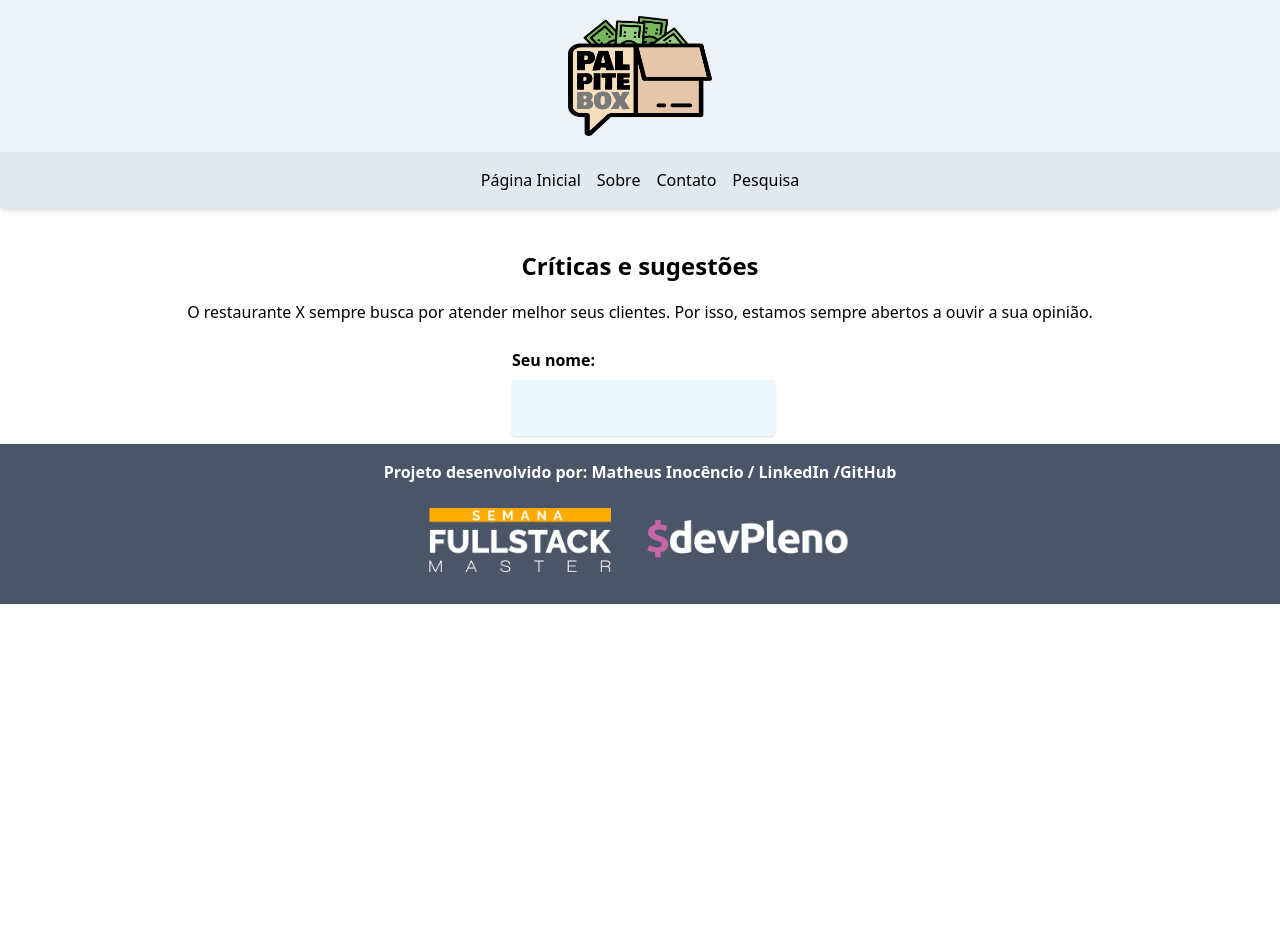
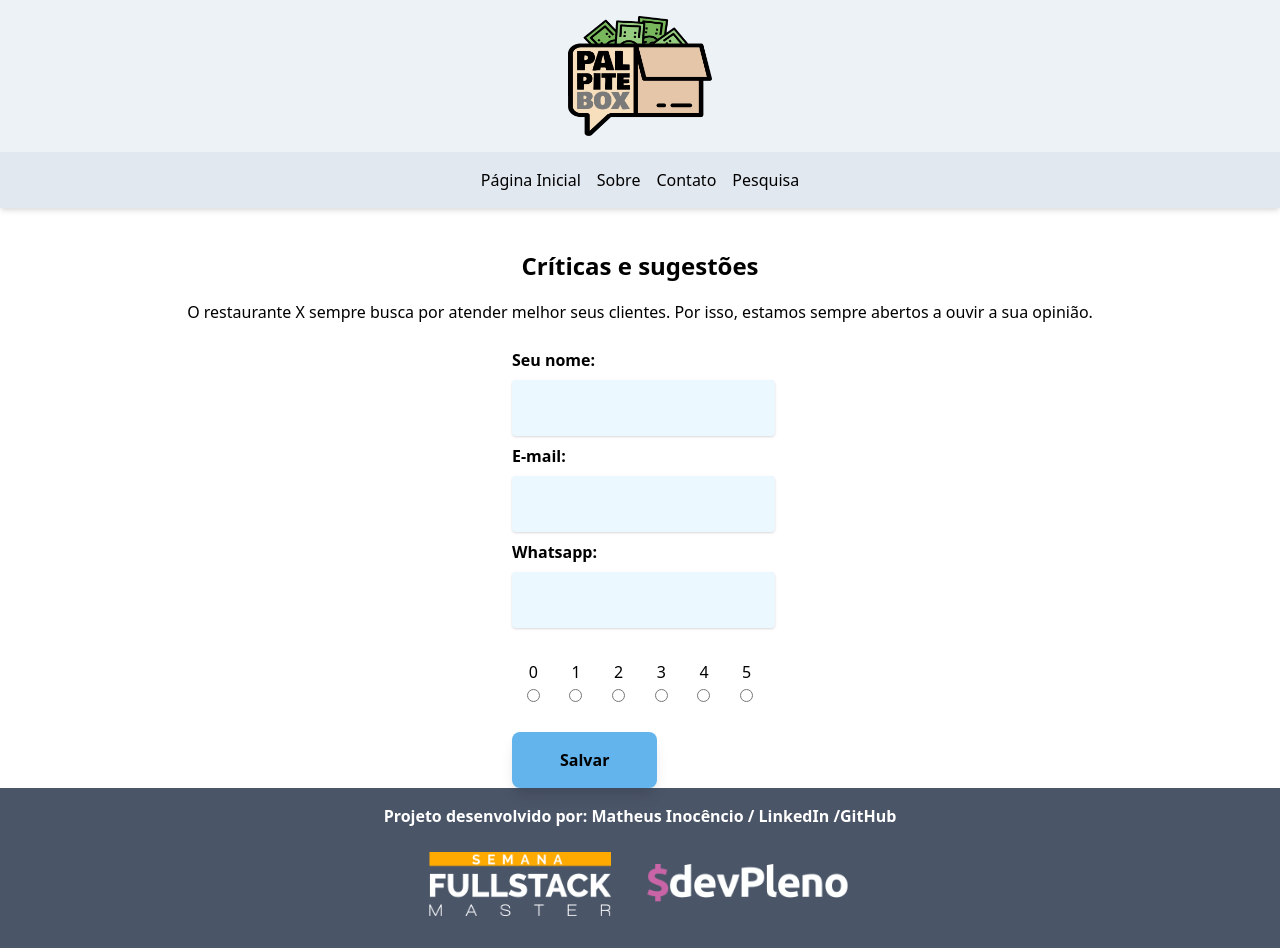
Before and after one commit to matheuslopess1/sfm-palpitebox, a Next.js app: page /feedback in a window 1280 px wide. Before the commit the page ends 800 px from the top, so only its background shows below. Built offline with nearby package versions, Linux system fonts and the light colour scheme.

Commit message:
Organiza e estiliza as páginas

```diff
--- /dev/null
+++ b/components/PageTitle/index.js
@@ -0,0 +1,12 @@
+import React from "react";
+import Head from "next/head";
+
+const PageTitle = ({ title }) => {
+  return (
+    <Head>
+      <title>PalpiteBox - {title}</title>
+    </Head>
+  );
+};
+
+export default PageTitle;
--- a/pages/about.js
+++ b/pages/about.js
@@ -1,8 +1,11 @@
 import React from "react";
 import Link from "next/link";
+import PageTitle from "../components/PageTitle";
 
 const About = () => {
   return (
+    <>
+      <PageTitle title="Sobre" />
       <div>
         <h1>Sobre</h1>
         <div>
@@ -11,6 +14,7 @@ const About = () => {
           </Link>
         </div>
       </div>
+    </>
   );
 };
 
--- a/pages/contact.js
+++ b/pages/contact.js
@@ -1,8 +1,11 @@
 import React from "react";
 import Link from "next/link";
+import PageTitle from "../components/PageTitle";
 
 const Contact = () => {
   return (
+    <>
+      <PageTitle title="Contato" />
       <div>
         <h1>Contato</h1>
         <div>
@@ -11,6 +14,7 @@ const Contact = () => {
           </Link>
         </div>
       </div>
+    </>
   );
 };
 
--- a/pages/feedback.js
+++ b/pages/feedback.js
@@ -1,23 +1,136 @@
-import React from "react";
+import React, { useState } from "react";
+import PageTitle from "../components/PageTitle";
+
+const formInitialState = {
+  name: "",
+  email: "",
+  whatsapp: "",
+  coupon: "",
+  offer: "",
+  rate: 0,
+};
+
+const returnedDataInitialState = {
+  showCoupon: false,
+  coupon: "",
+  offer: "",
+};
 
 const Feedback = () => {
+  const [form, setForm] = useState(formInitialState);
+  const [success, setSuccess] = useState(false);
+  const [returnedData, setReturnedData] = useState(returnedDataInitialState);
+
+  const rateNumbers = ["0", "1", "2", "3", "4", "5"];
+
+  const save = async () => {
+    try {
+      const response = await fetch("/api/save-offer", {
+        method: "POST",
+        body: JSON.stringify(form),
+      });
+
+      const data = await response.json();
+
+      setSuccess(true);
+      setReturnedData(data);
+    } catch (err) {
+      //
+    }
+  };
+
+  const handleChange = (event) => {
+    const { name, value } = event.target;
+
+    setForm({ ...form, [name]: value });
+  };
+
   return (
+    <>
+      <PageTitle title="Pesquisa" />
       <div className="pt-6">
         <h1 className="text-center font-bold my-4 text-2xl">
           Críticas e sugestões
         </h1>
         <p className="text-center mb-6">
-        O restaurante X sempre busca por atender melhor seus clientes. Por isso,
-        estamos sempre abertos a ouvir a sua opinião.
+          O restaurante X sempre busca por atender melhor seus clientes. Por
+          isso, estamos sempre abertos a ouvir a sua opinião.
         </p>
+        {!success ? (
           <div className="w-1/5 mx-auto">
             <label className="font-bold">Seu nome:</label>
             <input
               type="text"
               className="p-4 block shadow bg-blue-100 my-2 rounded"
+              name="name"
+              onChange={handleChange}
             />
+            <label className="font-bold">E-mail:</label>
+            <input
+              type="text"
+              className="p-4 block shadow bg-blue-100 my-2 rounded"
+              name="email"
+              onChange={handleChange}
+            />
+            <label className="font-bold">Whatsapp:</label>
+            <input
+              type="text"
+              className="p-4 block shadow bg-blue-100 my-2 rounded"
+              name="whatsapp"
+              onChange={handleChange}
+            />
+
+            <div className="flex py-6">
+              {rateNumbers.map((number) => (
+                <label className="block w-1/6 text-center" key={number}>
+                  {number}
+                  <br />
+                  <input
+                    type="radio"
+                    name="rate"
+                    value={number}
+                    onChange={handleChange}
+                  />
+                </label>
+              ))}
             </div>
+
+            <button
+              className="bg-blue-400 px-12 py-4 font-bold rounded-lg shadow-lg hover:shadow"
+              onClick={save}
+            >
+              Salvar
+            </button>
           </div>
+        ) : (
+          <div className="w-1/5 mx-auto">
+            <p className="mb-6 text-center bg-blue-100 border-t border-b border-blue-500 text-blue-700 px-4 py-3">
+              Obrigado por contribuir com sua sugestão ou crítica.
+            </p>
+            {returnedData.showCoupon && (
+              <>
+                <div className="text-center border p-4 mb-4">
+                  Seu cupom:
+                  <br />
+                  <span className="font-bold text-2xl">
+                    {returnedData.coupon}
+                  </span>
+                </div>
+                <div className="text-center border p-4 mb-4">
+                  <span className="font-bold block mb-2">
+                    {returnedData.offer}
+                  </span>
+                  <br />
+                  <span className="italic">
+                    Tire um print ou foto desta tela e apresente ao garçom.
+                  </span>
+                </div>
+              </>
+            )}
+          </div>
+        )}
+      </div>
+    </>
   );
 };
 
--- a/pages/index.js
+++ b/pages/index.js
@@ -1,8 +1,16 @@
 import React from "react";
 import Link from "next/link";
+import useSWR from "swr";
+import PageTitle from "../components/PageTitle";
+
+const fetcher = (...args) => fetch(...args).then((res) => res.json());
 
 const Index = () => {
+  const { data, error } = useSWR("/api/get-offer", fetcher);
+
   return (
+    <>
+      <PageTitle title="Página Inicial" />
       <div>
         <p className="mt-12 text-center">
           O restaurante X sempre busca por atender melhor seus clientes.
@@ -16,10 +24,12 @@ const Index = () => {
             </a>
           </Link>
         </div>
-      <p className="my-12 text-center">
-        Ao dar sua opinião e/ou sugestão, ganhe 10% na sua próxima compra.
-      </p>
+        {!data && <p>Carregando...</p>}
+        {!error && data && data.showCoupon && (
+          <p className="my-12 text-center">{data.message}</p>
+        )}
       </div>
+    </>
   );
 };
 
```
Lines whose indentation alone changed are shown as unchanged.
